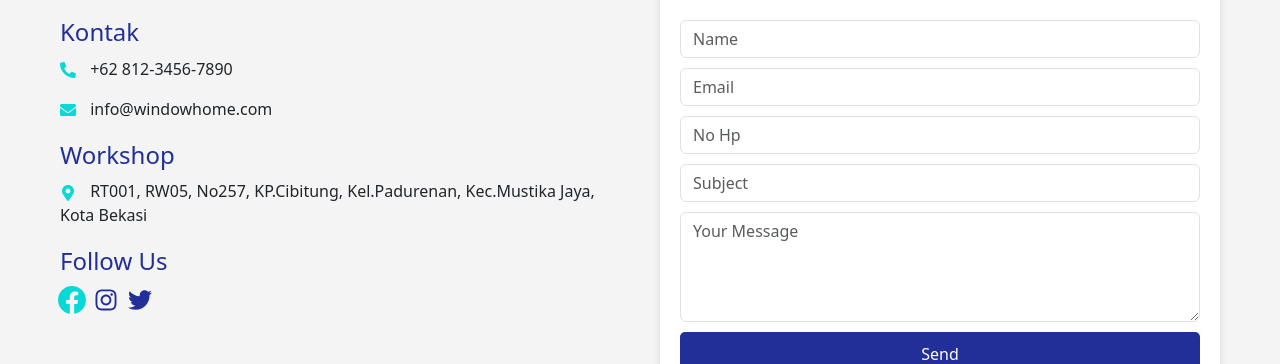
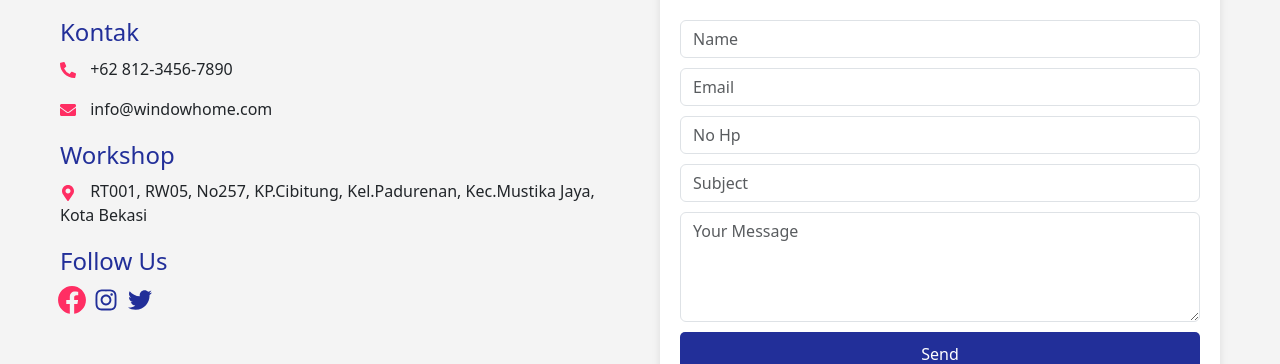
Before and after one commit to difhaels/vite-react-windowhome, a React (Vite) app: page /contact in a window 1280 px wide. In both pictures the pointer is over the icon 72 px from the left and 468 px from the top of the page. Shown: the part 169-533 px from the top of the page. Built offline with nearby package versions, Linux system fonts and the light colour scheme.

Commit message:
new desain

```diff
--- a/src/assets/css/contact.css
+++ b/src/assets/css/contact.css
@@ -32,7 +32,7 @@
 
 .contact-icon {
     margin-right: 10px;
-    color: #08D9D6;
+    color: #FF2E63;
 }
 
 .social-icon {
@@ -44,7 +44,7 @@
 
 .social-icon:hover {
     transform: scale(1.2);
-    color: #08D9D6;
+    color: #FF2E63;
 }
 
 .contact-form-wrapper {
```
